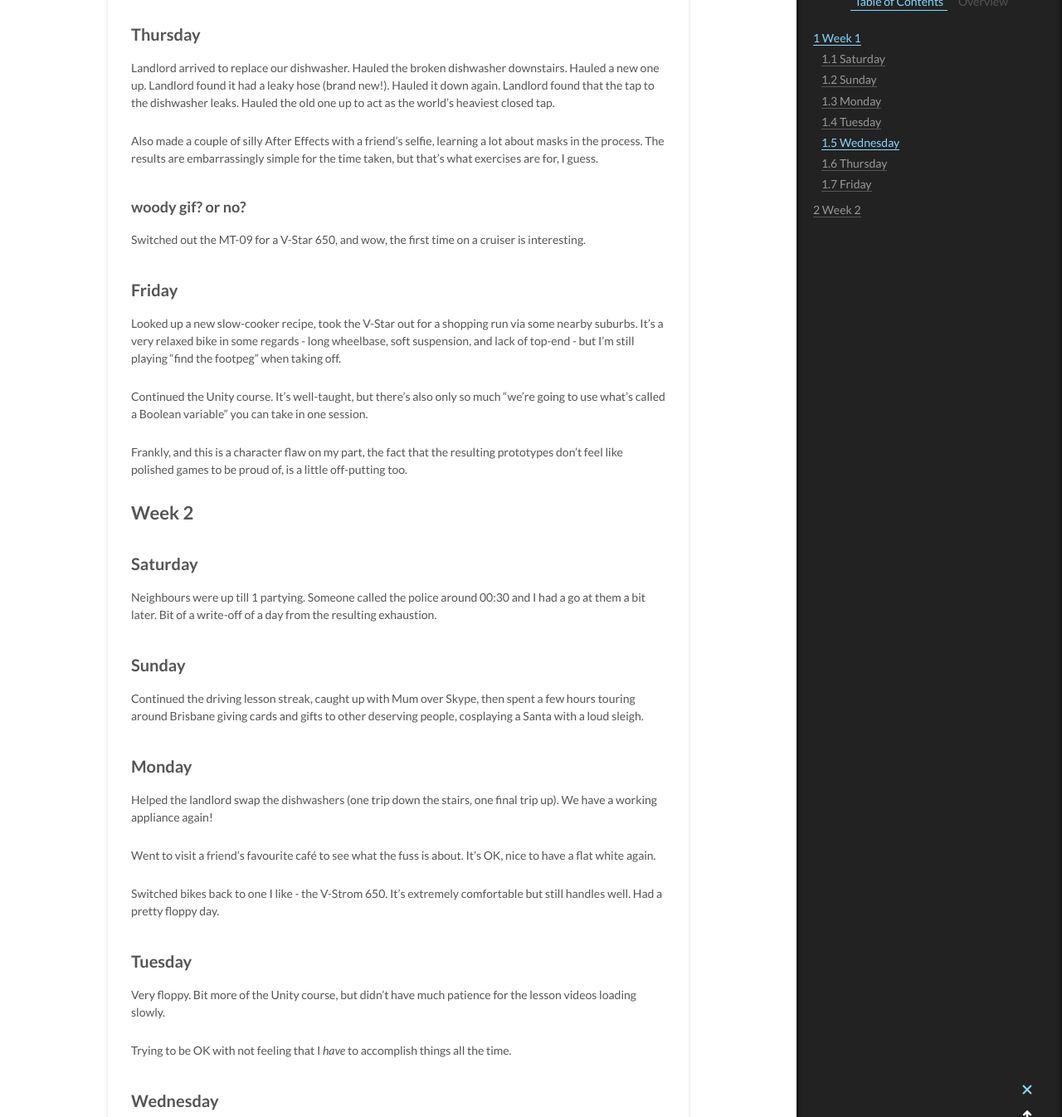
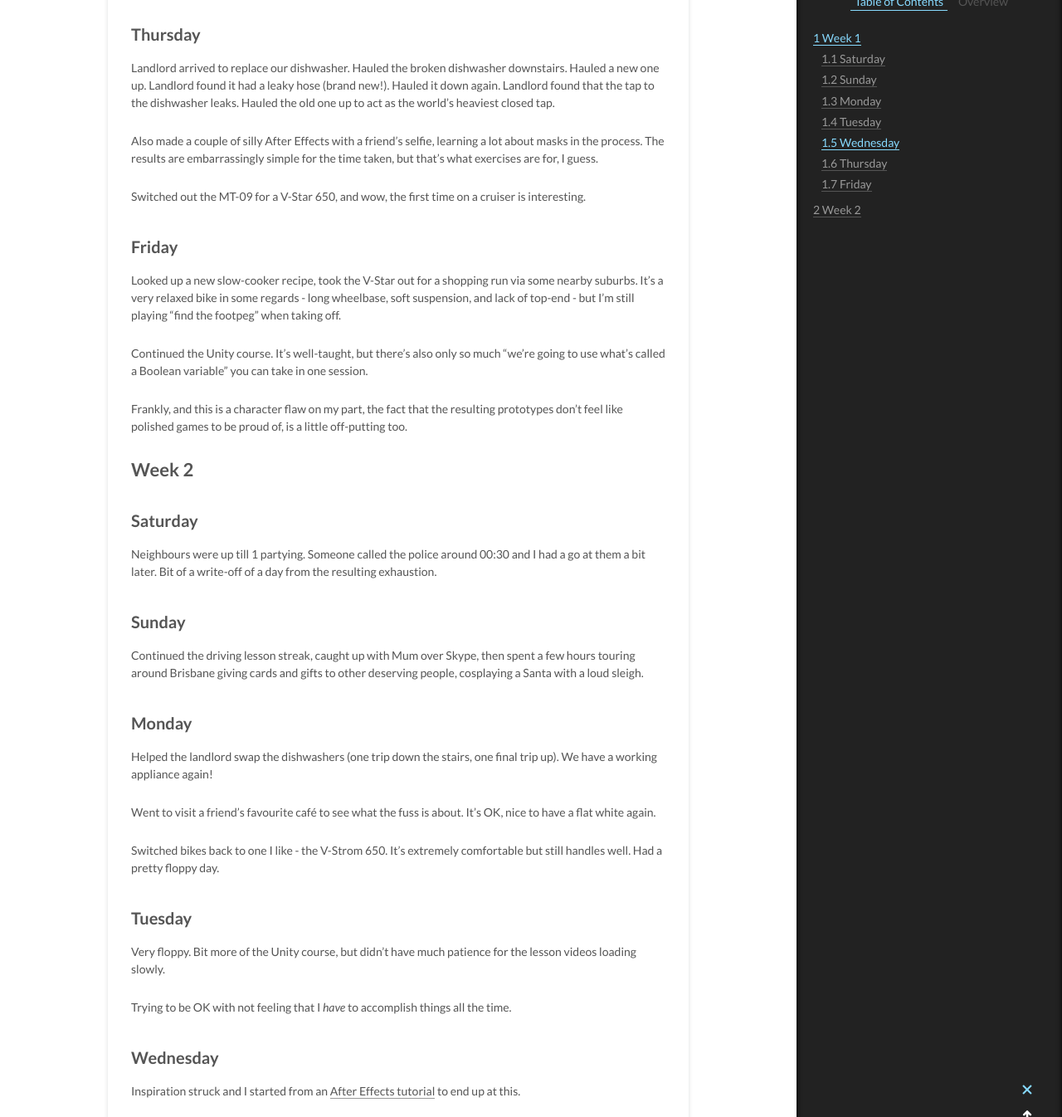
Before and after one commit to d-lord/d-lord.github.io, a Jekyll site: the page built from _posts/2020-04-06-diary.md, in a window 1280 px wide and 1400 px high, scrolled down 2281 px, cut to the strip 29-1375 px from the top of the window. Shown: the whole strip at 83% size. Built offline with Jekyll 4.4.1, drawn with Linux system fonts in a browser that asks for light colours.

Commit message:
Remove comment accidentally published

```diff
--- a/_posts/2020-04-06-diary.md
+++ b/_posts/2020-04-06-diary.md
@@ -59,8 +59,6 @@ Landlord arrived to replace our dishwasher. Hauled the broken dishwasher downsta
 
 Also made a couple of silly After Effects with a friend's selfie, learning a lot about masks in the process. The results are embarrassingly simple for the time taken, but that's what exercises are for, I guess.
 
-### woody gif? or no?
-
 Switched out the MT-09 for a V-Star 650, and wow, the first time on a cruiser is interesting.
 
 ## Friday
```
